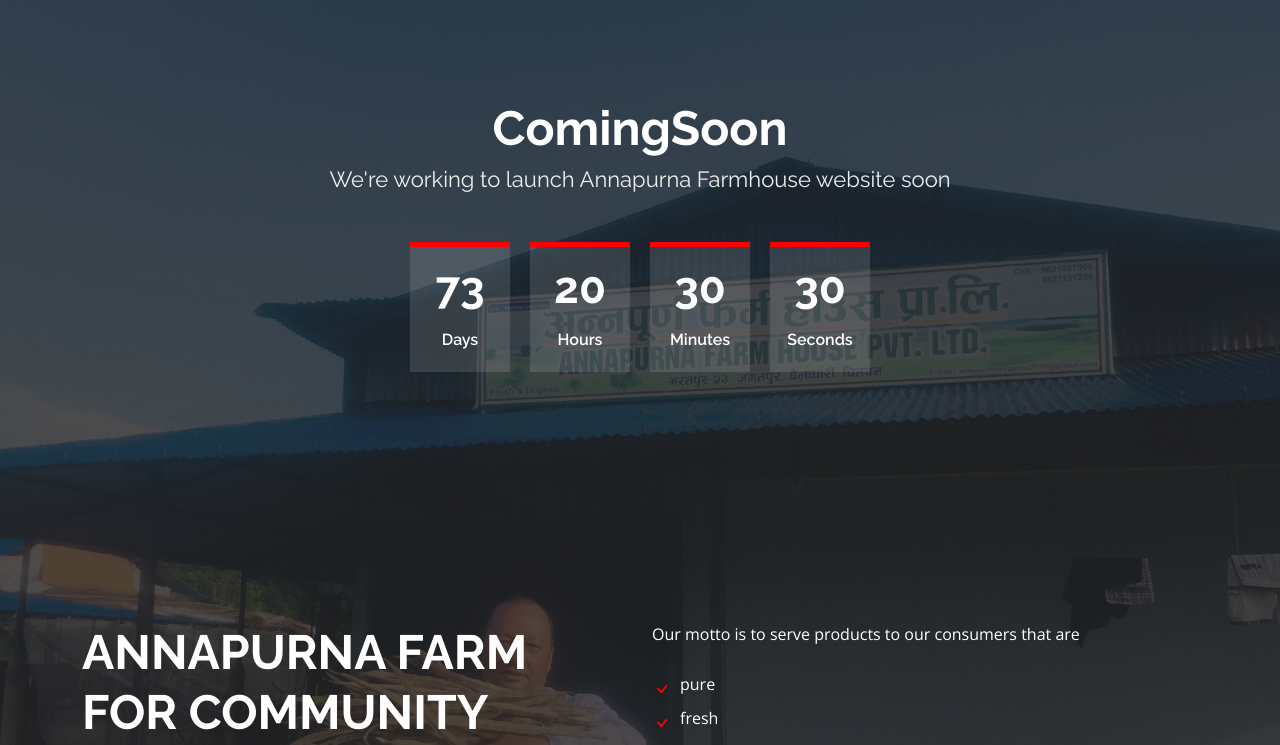
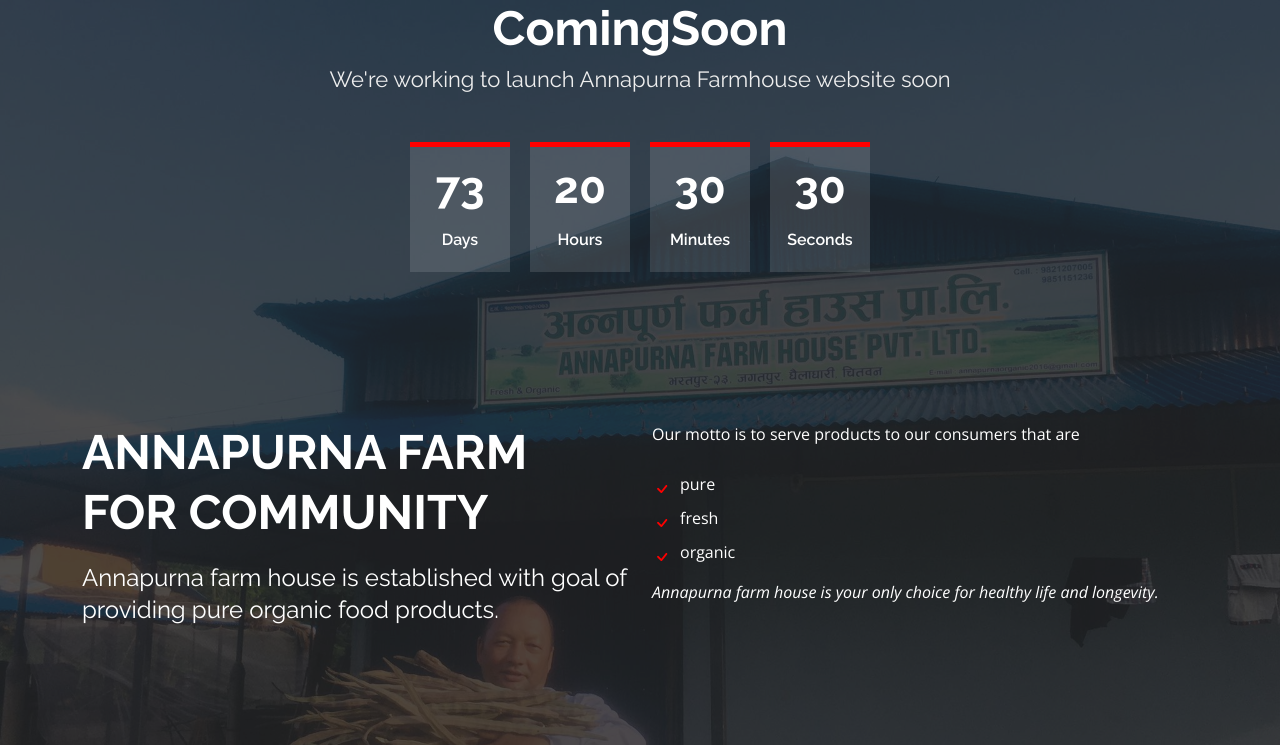
Before and after one commit to injit/anp, a plain HTML site: page index.html in a window 1280 px wide. Shown: the top 745 px of the page. Drawn offline with nearby package versions, Linux system fonts and the light colour scheme.

Commit message:
Update style.css

```diff
--- a/assets/css/style.css
+++ b/assets/css/style.css
@@ -95,7 +95,7 @@
 #header {
   position: relative;
   width: 100%;
-  padding: 100px 0;
+/*   padding: 100px 0; */
   /* countdown */
 }
 
```
